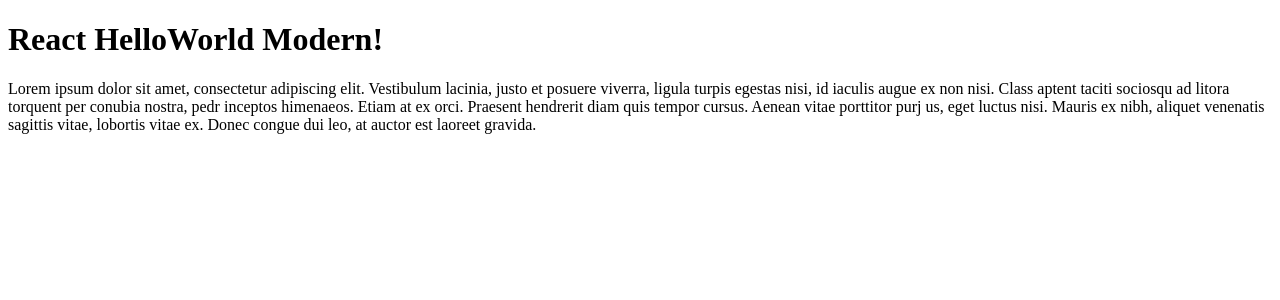
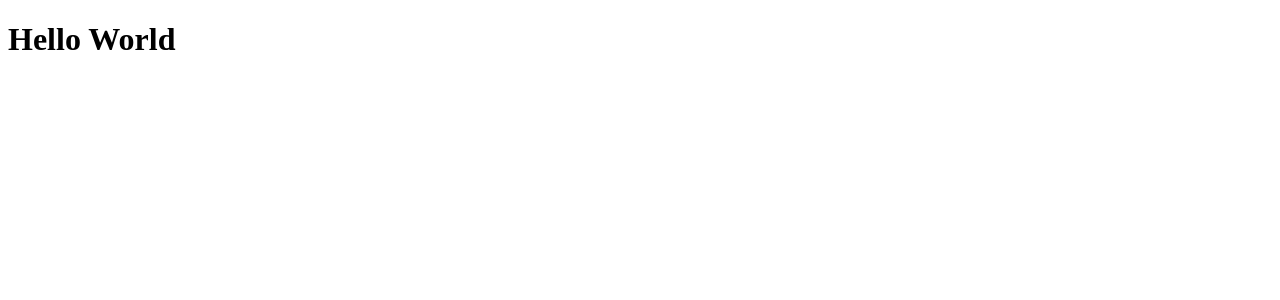
Before and after one commit to telusmikolaj/React-Kanban, a React app: page / in a window 1280 px wide. Shown: the top 300 px of the page. Built offline with nearby package versions, Linux system fonts and the light colour scheme.

Commit message:
removeuseless files

```diff
--- a/src/components/App.js
+++ b/src/components/App.js
@@ -1,17 +1,8 @@
 // ./src/components/App.js
 import React from 'react';
-import Box from './Box';
 
-class App extends React.Component {
-    state = {
-        text: 'React HelloWorld Modern!',
-    };
-
-    render() {
-        const { text } = this.state;
-
-        return <Box text={text} />;
-    }
-}
+const App = () => {
+    return <h1>Hello World</h1>;
+};
 
 export default App;
--- a/src/components/Box.js
+++ /dev/null
@@ -1,16 +0,0 @@
-// ./src/components/Box.js
-import React from 'react';
-import PropTypes from 'prop-types';
-import Div from './Div';
-
-const Box = props => {
-    const { text } = props;
-
-    return <Div title={text} />;
-};
-
-Box.propTypes = {
-    text: PropTypes.string.isRequired,
-};
-
-export default Box;
--- a/src/components/Div.js
+++ /dev/null
@@ -1,26 +0,0 @@
-// ./src/components/Div.js
-import React from 'react';
-import PropTypes from 'prop-types';
-
-const Div = props => {
-    const { title } = props;
-
-    return (
-        <div>
-            <h1>{title}</h1>
-            <p>
-                Lorem ipsum dolor sit amet, consectetur adipiscing elit. Vestibulum lacinia, justo et posuere viverra,
-                ligula turpis egestas nisi, id iaculis augue ex non nisi. Class aptent taciti sociosqu ad litora
-                torquent per conubia nostra, pedr inceptos himenaeos. Etiam at ex orci. Praesent hendrerit diam quis
-                tempor cursus. Aenean vitae porttitor purj us, eget luctus nisi. Mauris ex nibh, aliquet venenatis
-                sagittis vitae, lobortis vitae ex. Donec congue dui leo, at auctor est laoreet gravida.
-            </p>
-        </div>
-    );
-};
-
-Div.propTypes = {
-    title: PropTypes.string.isRequired,
-};
-
-export default Div;
```
